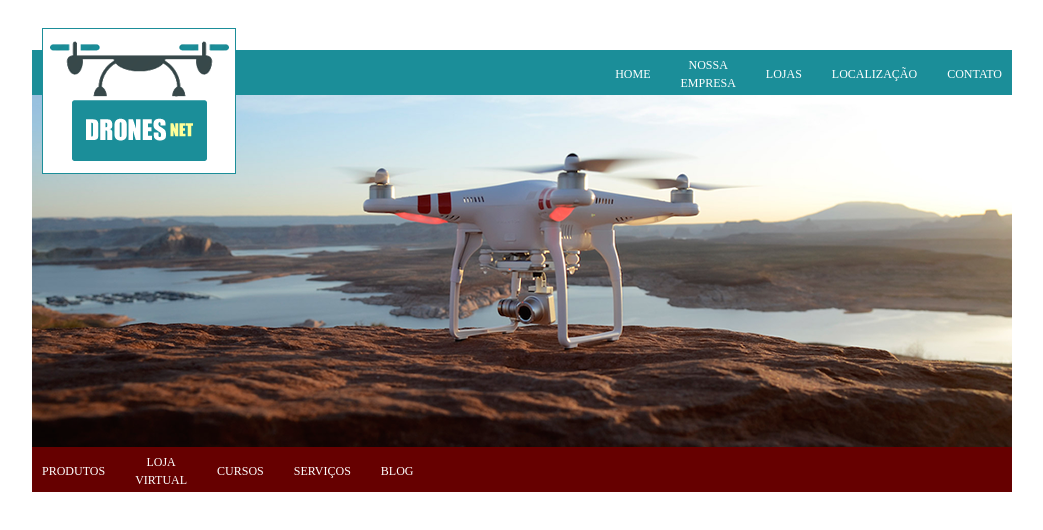
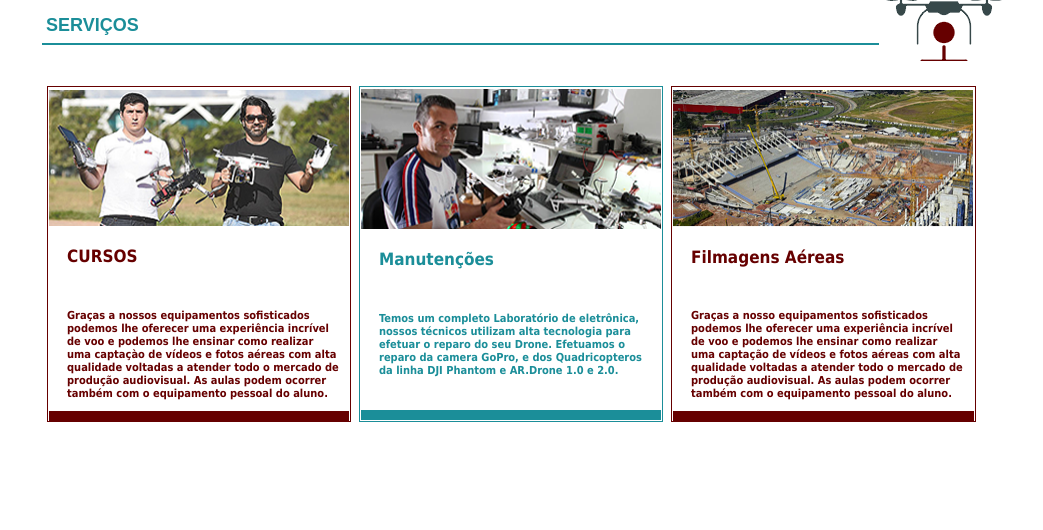
Before and after one commit to OZimbres/FIAP-Cap5-Grupo2, a plain HTML site: page index.html in a window 1280 px wide. Shown: the whole page, without its empty margins (118-1161 px from the left). Drawn offline with Linux system fonts and the light colour scheme; files that its build step writes are made by us from their sources.

Commit message:
Add files via upload

```diff
--- a/index.html
+++ b/index.html
@@ -1,35 +1,87 @@
 <!DOCTYPE html>
 <html lang="pt-br">
 <head>
+    <title>Drones Net</title>
     <meta charset="UTF-8">
     <meta name="viewport" content="width=device-width, initial-scale=1.0">
-    <title>Document</title>
-    <link rel="stylesheet" href="styles.css">
+
+    <link rel="stylesheet" href="css/style.css">
+
 </head>
 <body>
-    <div id="container">
-        <nav class="nav1">
-            <div id="logo"><img src="./img/logo.fw.png" alt="Drones Net Logo"></div>
-            <ul class="menu">
-                <li class="hover1"><a href="#">HOME</a></li>
-                <li class="hover1"><a href="#">NOSSA<br>EMPRESA</a></li>
-                <li class="hover1"><a href="#">LOJAS</a></li>
-                <li class="hover1"><a href="#">LOCALIZAÇÃO</a></li>
-                <li class="hover1"><a href="#">CONTATO</a></li>
-            </ul>
-        </nav>
-        <div id="banner">
-            <img src="./img/banner.fw.png" alt="Banner">
-        </div>
-        <nav class="nav2">
-            <ul>
-                <li class="hover2"><a href="#">PRODUTOS</a></li>
-                <li class="hover2"><a href="#">LOJA<br>VIRTUAL</a></li>
-                <li class="hover2"><a href="#">CURSOS</a></li>
-                <li class="hover2"><a href="#">SERVIÇOS</a></li>
-                <li class="hover2"><a href="#">BLOG</a></li>
-            </ul>
-        </nav>
-    </div>
+        <div class="container">
+
+            <div id="servicos">
+                <br>
+                <h2>Serviços</h2>
+                <div id="servicos-logo"></div>
+                <hr id="servicos-topo">
+                <br><br>
+                <table>
+                    <tr>
+                        <td>
+                            <div id="curso">
+                                <table>
+                                    <tr>
+                                        <td>
+                                            <img src="img/ServicosA.png" alt="ServiçosA">
+                                            <p id="curso-titulo">CURSOS</p>
+                                            <br>
+                                            <p id="curso-texto">Graças a nossos equipamentos sofisticados<br>
+                                                podemos lhe oferecer uma experiência incrível<br>
+                                                de voo e podemos lhe ensinar como realizar<br>
+                                                uma captaçào de vídeos e fotos aéreas com alta<br>
+                                                qualidade voltadas a atender todo o mercado de<br>
+                                                produção audiovisual. As aulas podem ocorrer<br>
+                                                também com o equipamento pessoal do aluno.</p>
+                                            <hr id="curso-rodape">
+                                        </td>
+                                    </tr>
+                                </table>
+                            </div>
+                        </td>
+                        <td>
+                            <div id="manutencao">
+                                <table>
+                                    <tr>
+                                        <td>
+                                            <img src="img/ServicosB.png" alt="ServiçosB">
+                                            <p id="manutencao-titulo">Manutenções</p>
+                                            <br>
+                                            <p id="manutencao-texto">Temos um completo Laboratório de eletrônica,<br>
+                                            nossos técnicos utilizam alta tecnologia para<br>
+                                            efetuar o reparo do seu Drone. Efetuamos o<br>
+                                            reparo da camera GoPro, e dos Quadricopteros<br>
+                                            da linha DJI Phantom e AR.Drone 1.0 e 2.0.</p>
+                                            <br>
+                                            <hr id="manutencao-rodape">
+                                        </td>
+                                    </tr>
+                                </table>
+                            </div>
+                        </td>
+                        <td>
+                            <div id="filmagem">
+                                <table>
+                                    <tr>
+                                        <td>
+                                            <img src="img/ServicosC.png" alt="ServiçosC">
+                                            <p id="filmagem-titulo">Filmagens Aéreas</p>
+                                            <p id="filmagem-texto">Graças a nosso equipamentos sofisticados<br>
+                                            podemos lhe oferecer uma experiência incrível<br>
+                                            de voo e podemos lhe ensinar como realizar<br>
+                                            uma captação de vídeos e fotos aéreas com alta<br>
+                                            qualidade voltadas a atender todo o mercado de<br>
+                                            produção audiovisual. As aulas podem ocorrer<br>
+                                            também com o equipamento pessoal do aluno.</p>
+                                            <hr id="filmagem-rodape">
+                                        </td>
+                                    </tr>
+                                </table>
+                            </div>
+                        </td>
+                    </tr>
+                </table>
+            </div>
 </body>
 </html>
--- /dev/null
+++ b/style.css
@@ -0,0 +1,165 @@
+body{
+    margin: 0;
+    padding: 0;
+    background-color: white;
+    font-family: Arial, Tahoma, Verdana;
+    font-size: 14px;
+
+}
+
+.container {
+    width: 100%;
+    max-width: 980px;
+    margin: auto;
+  }
+
+
+/* Serviços Inicio ---------------------------------- */
+
+#servicos{
+    font: Arial;
+    font-size: 13px;
+    max-width: 960px;
+    margin: auto;
+}
+
+#servicos h2{
+    font-size: 18px;
+    text-transform: uppercase;
+    color: #1b8e99;
+    width: 952px;
+    margin: auto;
+}
+
+#servicos-topo{
+    border: 1px solid #1b8e99;
+    width: 835px;
+    margin-inline: 0px;
+}
+
+#servicos-logo{
+    background-image: url(../img/imgDroneB.png);
+    width: 120px;
+    height: 70px;
+    margin-top: -45px;
+    margin-right: 0px;
+    float: right;
+}
+
+/* Cursos Inicio ----------------------------------- */
+
+#curso{
+
+}
+
+#curso td{
+    border: 1px solid #660000;
+    width: 300px;
+    height: 288px;
+    padding-top: 45px;
+}
+
+#curso img{
+    width: 300px;
+    height: 136px;
+    margin-top: -140px;
+}
+
+#curso-titulo{
+    font-family: 'Tahoma';
+    font-size: 17px;
+    font-weight: bold;
+    color: #660000;
+    padding-left: 18px;
+}
+
+#curso-texto{
+    font-family: 'Tahoma';
+    font-size: 11px;
+    color: #660000;
+    font-weight: bold;
+    padding-left: 18px;
+    padding-right: 10px;
+}
+#curso-rodape{
+    border: 5px solid #660000;
+    width: 290px;
+    margin-bottom: -82px;
+}
+
+/* Filmagem Inicio ----------------------------- */
+
+#filmagem td{
+    border: 1px solid #660000;
+    width: 300px;
+    height: 288px;
+    padding-top: 45px;
+
+}
+
+#filmagem img{
+    width: 300px;
+    height: 137px;
+    margin-top: -72px;
+}
+
+#filmagem-titulo{
+    font-family: 'Tahoma';
+    font-size: 17px;
+    font-weight: bold;
+    color: #660000;
+    padding-bottom: 25px;
+    padding-left: 18px;
+}
+
+#filmagem-texto{
+    font-family: 'Tahoma';
+    font-size: 11px;
+    color: #660000;
+    font-weight: bold;
+    /*padding-bottom: 15px;*/
+    padding-left: 18px;
+    padding-right: 10px;
+}
+#filmagem-rodape{
+    border: 5px solid #660000;
+    width: 291px;
+    margin-bottom: -30px;
+}
+
+/* Manutenção Inicio ----------------------------- */
+
+#manutencao td{
+    border: 1px solid #1b8e99;
+    width: 300px;
+    height: 288px;
+    padding-top: 45px;
+}
+
+#manutencao img{
+    width: 300px;
+    height: 140px;
+    margin-top: -85px;
+}
+
+#manutencao-titulo{
+    font-family: 'Tahoma';
+    font-size: 17px;
+    font-weight: bold;
+    color: #1b8e99;
+    padding-left: 18px;
+}
+
+#manutencao-texto{
+    font-family: 'Tahoma';
+    font-size: 11px;
+    color: #1b8e99;
+    font-weight: bold;
+    padding-left: 18px;
+    padding-right: 10px;
+}
+#manutencao-rodape{
+    border: 5px solid #1b8e99;
+    width: 290px;
+    margin-bottom: -42px;
+}
```
